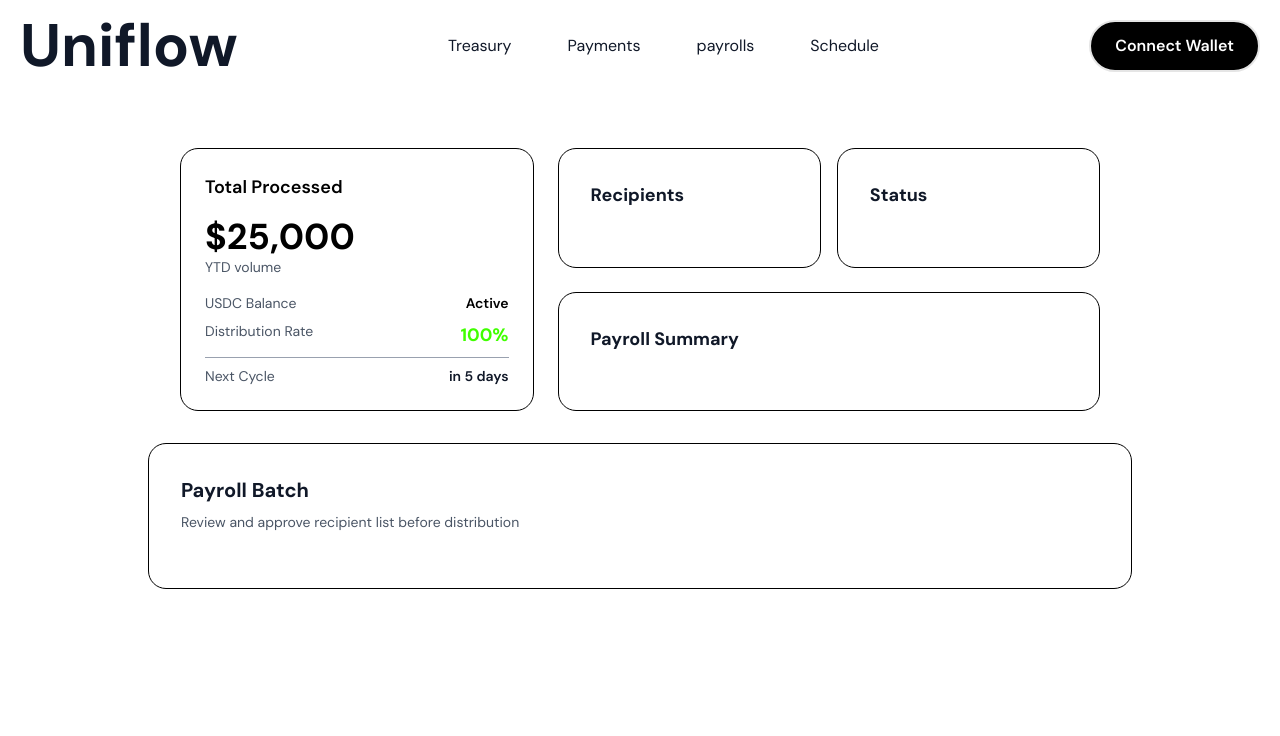
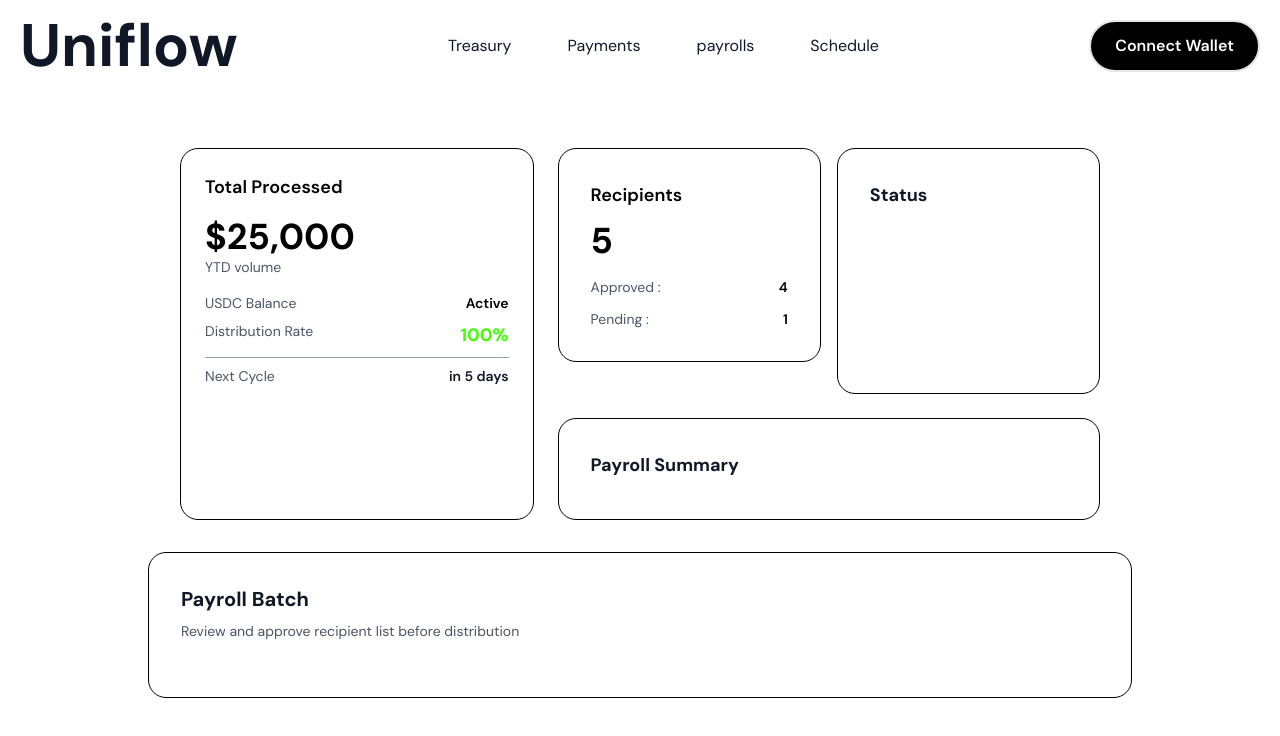
Before and after one commit to Apurvborhade/UniFlow, a Next.js app in the folder frontend/: page /payrolls in a window 1280 px wide. Shown: the top 736 px of the page. Built offline with nearby package versions, Linux system fonts and the light colour scheme.

Commit message:
implement recipient card

```diff
--- a/frontend/app/(root)/payrolls/page.tsx
+++ b/frontend/app/(root)/payrolls/page.tsx
@@ -9,6 +9,10 @@ export default function PayrollsPage() {
     distributionRate: "100%",
     nextCycle: "in 5 days",
   };
+  const recipients = [
+    { status: "Approved", count: 4 },
+    { status: "Pending", count: 1 },
+  ];
   return (
     <main className="max-w-5xl mx-auto px-5 py-4 flex flex-col items-center">
       <div className="w-full px-4 sm:px-6 lg:px-8 py-6 sm:py-0 sm:mt-0">
@@ -61,10 +65,33 @@ export default function PayrollsPage() {
           <div className="grid grid-cols-1 gap-4 sm:gap-6 md:col-span-3">
             {/* Top two cards */}
             <div className="grid grid-cols-1 sm:grid-cols-2 gap-4">
-              <div className="bg-white border border-black rounded-2xl p-6 sm:p-8">
-                <h2 className="text-lg font-bold text-gray-900 mb-2">
+              <div className="bg-white border p-6 mb-8 pt-4 pb-10 border-black rounded-2xl  sm:p-8">
+                <h3 className="text-black text-lg  font-semibold mb-3 mt-0 pt-0">
                   Recipients
-                </h2>
+                </h3>
+                <motion.span
+                  initial={{ opacity: 0, y: "30%" }}
+                  animate={{ opacity: 1, y: "0%" }}
+                  transition={{ duration: 0.3, ease: "easeOut" }}
+                  className="block"
+                >
+                  <p className="text-3xl sm:text-4xl font-bold text-black mb-4">
+                    {recipients.reduce((sum, r) => sum + r.count, 0)}
+                  </p>
+                </motion.span>
+                <div className="space-y-3 text-sm">
+                  {recipients.map((r, idx) => (
+                    <div
+                      key={idx}
+                      className="flex justify-between text-gray-600"
+                    >
+                      <span>{r.status} :</span>
+                      <span className="text-black font-semibold">
+                        {r.count}
+                      </span>
+                    </div>
+                  ))}
+                </div>
               </div>
 
               <div className="bg-white border border-black rounded-2xl p-6 sm:p-8">
```
